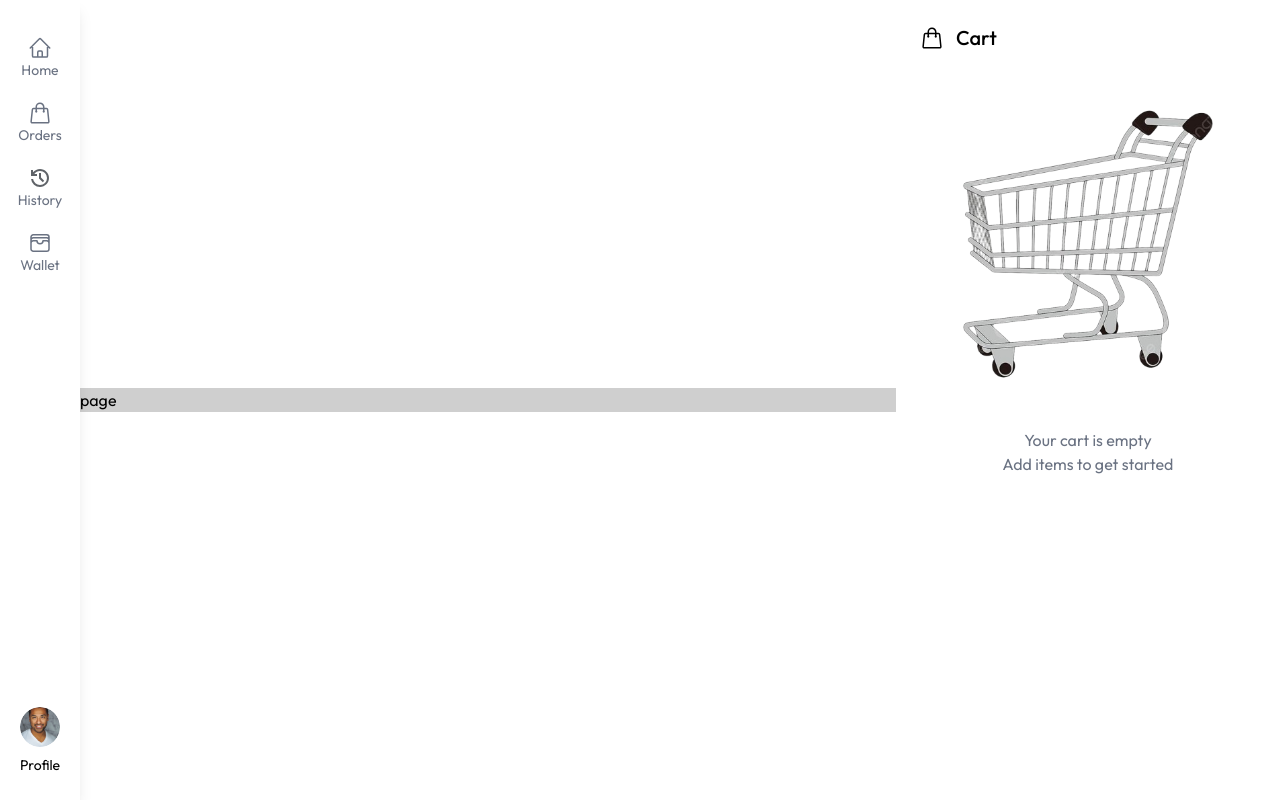
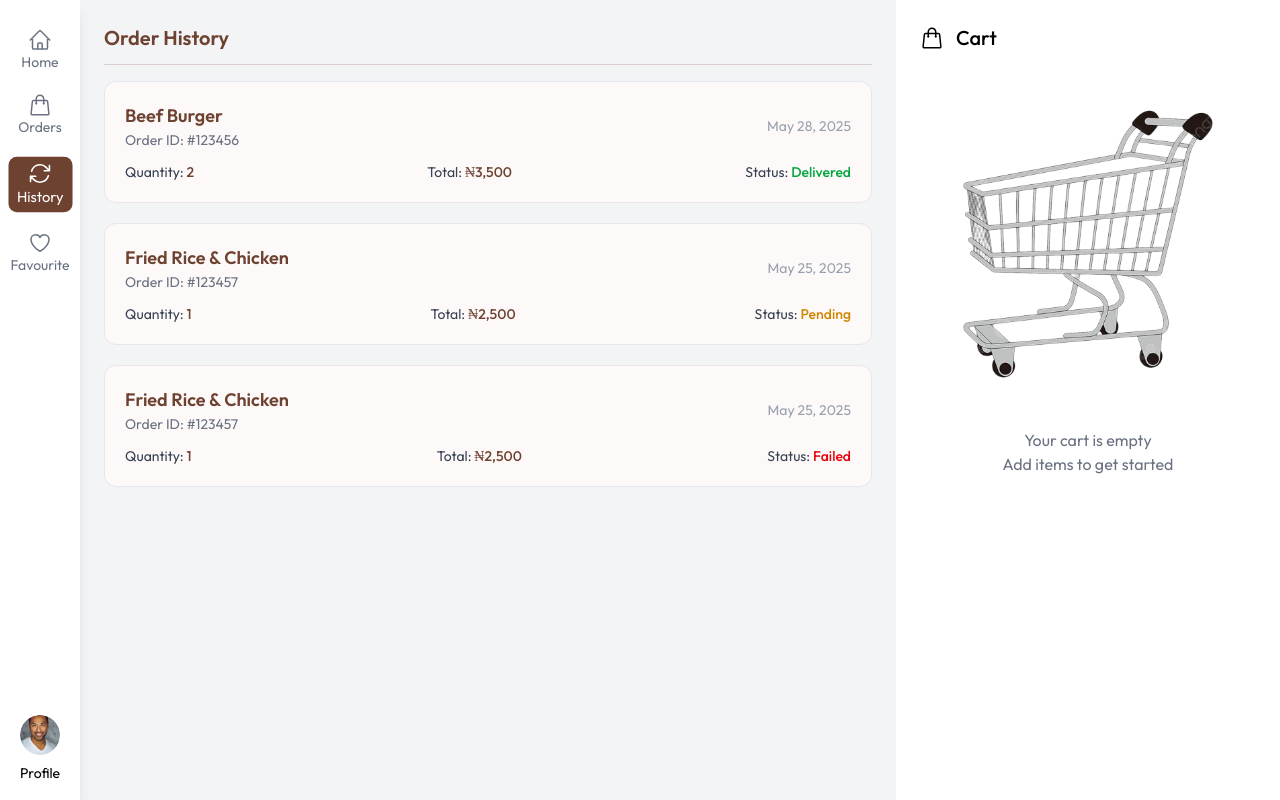
Before and after one commit to Godspowerj/Foodnest, a Next.js app: page /history in a window 1280 px wide. Built offline with nearby package versions, Linux system fonts and the light colour scheme.

Commit message:
in progress

```diff
--- a/src/app/history/page.tsx
+++ b/src/app/history/page.tsx
@@ -1,9 +1,65 @@
-import React from 'react'
+import React from 'react';
+import Navbar from '@/components/navbar';
 
-const page = () => {
+const History = () => {
   return (
-    <div>page</div>
-  )
-}
+    <main className="min-h-screen bg-gray-100 lg:p-6 p-4">
+      <Navbar />
+      <div className="max-w-4xl mx-auto  ">
+        <h1 className=" mb-4 text-xl font-semibold  text-[#6e4231]  border-b border-[#6e4231]/20 pb-3">
+          Order History
+        </h1>
 
-export default page
+        {/* Example order items */}
+        <div className="space-y-5">
+          <div className="border border-gray-200 rounded-xl p-5 bg-[#fdf9f8] hover:shadow-md transition">
+            <div className="flex justify-between items-center mb-3">
+              <div>
+                <h2 className="text-lg font-semibold text-[#6e4231]">Beef Burger</h2>
+                <p className="text-sm text-gray-500">Order ID: #123456</p>
+              </div>
+              <span className="text-sm text-gray-400">May 28, 2025</span>
+            </div>
+            <div className="flex justify-between text-sm text-gray-700">
+              <p>Quantity: <span className="text-[#6e4231] font-medium">2</span></p>
+              <p>Total: <span className="text-[#6e4231] font-medium">₦3,500</span></p>
+              <p>Status: <span className="text-green-600 font-medium">Delivered</span></p>
+            </div>
+          </div>
+
+          <div className="border border-gray-200 rounded-xl p-5 bg-[#fdf9f8] hover:shadow-md transition">
+            <div className="flex justify-between items-center mb-3">
+              <div>
+                <h2 className="text-lg font-semibold text-[#6e4231]">Fried Rice & Chicken</h2>
+                <p className="text-sm text-gray-500">Order ID: #123457</p>
+              </div>
+              <span className="text-sm text-gray-400">May 25, 2025</span>
+            </div>
+            <div className="flex justify-between text-sm text-gray-700">
+              <p>Quantity: <span className="text-[#6e4231] font-medium">1</span></p>
+              <p>Total: <span className="text-[#6e4231] font-medium">₦2,500</span></p>
+              <p>Status: <span className="text-yellow-600 font-medium">Pending</span></p>
+            </div>
+          </div>
+
+           <div className="border border-gray-200 rounded-xl p-5 bg-[#fdf9f8] hover:shadow-md transition">
+            <div className="flex justify-between items-center mb-3">
+              <div>
+                <h2 className="text-lg font-semibold text-[#6e4231]">Fried Rice & Chicken</h2>
+                <p className="text-sm text-gray-500">Order ID: #123457</p>
+              </div>
+              <span className="text-sm text-gray-400">May 25, 2025</span>
+            </div>
+            <div className="flex justify-between text-sm text-gray-700">
+              <p>Quantity: <span className="text-[#6e4231] font-medium">1</span></p>
+              <p>Total: <span className="text-[#6e4231] font-medium">₦2,500</span></p>
+              <p>Status: <span className="text-red-600 font-medium">Failed</span></p>
+            </div>
+          </div>
+        </div>
+      </div>
+    </main>
+  );
+};
+
+export default History;
--- a/src/app/order/page.tsx
+++ b/src/app/order/page.tsx
@@ -13,17 +13,17 @@ const OrderPage: React.FC = () => {
       <div className=" mx-auto ">
         <Navbar />
         <section className="mb-8">
-          <h2 className="mb-4 text-xl font-semibold">Your Order</h2>
+          <h2 className="mb-4 text-xl font-semibold text-[#6e4231]">Your Order</h2>
           <table className="w-full border-collapse">
             <thead>
               <tr>
-                <th className="text-left px-2 py-2 border-b border-gray-200">
+                <th className="text-left px-2 py-2 border-b text-[#6e4231] border-gray-200">
                   Item
                 </th>
-                <th className="text-center px-2 py-2 border-b border-gray-200">
+                <th className="text-center px-2 py-2 border-b text-[#6e4231] border-gray-200">
                   Qty
                 </th>
-                <th className="text-right px-2 py-2 border-b border-gray-200">
+                <th className="text-right px-2 py-2 border-b text-[#6e4231] border-gray-200">
                   Price
                 </th>
               </tr>
@@ -76,10 +76,10 @@ const OrderPage: React.FC = () => {
 
             <tfoot>
               <tr>
-                <td colSpan={2} className="text-right px-2 py-2 font-bold">
+                <td colSpan={2} className="text-right px-2 py-2 text-[#6e4231] font-bold">
                   Total
                 </td>
-                <td className="text-right px-2 py-2 font-bold">
+                <td className="text-right text-[#6e4231] px-2 py-2 font-bold">
                   ₦
                   {placeOrder.reduce(
                     (acc, item) => acc + item.price * item.quantity,
@@ -93,7 +93,7 @@ const OrderPage: React.FC = () => {
 
         {/* Delivery Details */}
         <section className="mb-8">
-          <h2 className="mb-4 text-lg font-semibold">Delivery Details</h2>
+          <h2 className="mb-4 text-lg font-semibold text-[#6e4231]">Delivery Details</h2>
           <form className="grid gap-4">
             <input
               type="text"
@@ -120,7 +120,7 @@ const OrderPage: React.FC = () => {
 
         {/* Payment Method */}
         <section className="mb-8">
-          <h2 className="mb-4 text-lg font-semibold">Payment Method</h2>
+          <h2 className="mb-4 text-lg font-semibold text-[#6e4231]">Payment Method</h2>
           <div className="flex gap-6">
             <label className="flex items-center gap-2">
               <input
--- a/src/asset/asset.tsx
+++ b/src/asset/asset.tsx
@@ -66,31 +66,16 @@ export const ShoppingIcon = () => (
 );
 
 export const HistoryIcon = () => (
-  <svg
-    xmlns="http://www.w3.org/2000/svg"
-    height="24px"
-    viewBox="0 -960 960 960"
-    width="24px"
-    fill="#5f6368"
-  >
-    <path d="M480-120q-138 0-240.5-91.5T122-440h82q14 104 92.5 172T480-200q117 0 198.5-81.5T760-480q0-117-81.5-198.5T480-760q-69 0-129 32t-101 88h110v80H120v-240h80v94q51-64 124.5-99T480-840q75 0 140.5 28.5t114 77q48.5 48.5 77 114T840-480q0 75-28.5 140.5t-77 114q-48.5 48.5-114 77T480-120Zm112-192L440-464v-216h80v184l128 128-56 56Z" />
-  </svg>
+  <svg xmlns="http://www.w3.org/2000/svg" fill="none" viewBox="0 0 24 24" strokeWidth={1.5} stroke="currentColor" className="size-6">
+  <path strokeLinecap="round" strokeLinejoin="round" d="M16.023 9.348h4.992v-.001M2.985 19.644v-4.992m0 0h4.992m-4.993 0 3.181 3.183a8.25 8.25 0 0 0 13.803-3.7M4.031 9.865a8.25 8.25 0 0 1 13.803-3.7l3.181 3.182m0-4.991v4.99" />
+</svg>
+
 );
-export const WalletIcon = () => (
-  <svg
-    xmlns="http://www.w3.org/2000/svg"
-    fill="none"
-    viewBox="0 0 24 24"
-    strokeWidth={1.5}
-    stroke="currentColor"
-    className="size-6"
-  >
-    <path
-      strokeLinecap="round"
-      strokeLinejoin="round"
-      d="M21 12a2.25 2.25 0 0 0-2.25-2.25H15a3 3 0 1 1-6 0H5.25A2.25 2.25 0 0 0 3 12m18 0v6a2.25 2.25 0 0 1-2.25 2.25H5.25A2.25 2.25 0 0 1 3 18v-6m18 0V9M3 12V9m18 0a2.25 2.25 0 0 0-2.25-2.25H5.25A2.25 2.25 0 0 0 3 9m18 0V6a2.25 2.25 0 0 0-2.25-2.25H5.25A2.25 2.25 0 0 0 3 6v3"
-    />
-  </svg>
+export const FavoriteIcon = () => (
+  <svg xmlns="http://www.w3.org/2000/svg" fill="none" viewBox="0 0 24 24" strokeWidth={1.5} stroke="currentColor" className="size-6">
+  <path strokeLinecap="round" strokeLinejoin="round" d="M21 8.25c0-2.485-2.099-4.5-4.688-4.5-1.935 0-3.597 1.126-4.312 2.733-.715-1.607-2.377-2.733-4.313-2.733C5.1 3.75 3 5.765 3 8.25c0 7.22 9 12 9 12s9-4.78 9-12Z" />
+</svg>
+
 );
 export const LogoutIcon = () => (
   <svg
--- a/src/components/Sidebar.tsx
+++ b/src/components/Sidebar.tsx
@@ -5,7 +5,7 @@ import {
   OrderIcon,
   HistoryIcon,
   CancelIcon,
-  WalletIcon,
+  FavoriteIcon,
 } from "@/asset/asset";
 import Link from "next/link";
 import { useContext } from "react";
@@ -27,12 +27,12 @@ const Sidebar: React.FC = () => {
     {
       icon: <HistoryIcon />,
       name: "History",
-      path: "/*",
+      path: "/history",
     },
     {
-      icon: <WalletIcon />,
-      name: "Wallet",
-      path: "/wallet",
+      icon: <FavoriteIcon />,
+      name: "Favourite",
+      path: "/favourite",
     },
   ];
 
@@ -48,7 +48,7 @@ const Sidebar: React.FC = () => {
   return (
     <>
       <div
-        className={`bg-white fixed bottom-0 left-0 w-full h-16 flex justify-between items-center  py-2 shadow-lg z-50 lg:static lg:h-screen lg:w-20 lg:flex-col lg:justify-between lg:items-center lg:px-5 lg:py-6 transition-transform duration-500 ${
+        className={`bg-white fixed bottom-0 left-0 w-full h-16 flex justify-between items-center  py-2 shadow-lg z-50 lg:static lg:h-screen lg:w-20 lg:flex-col lg:justify-between lg:items-center lg:px-5 lg:py-4 transition-transform duration-500 ${
           isSidebarOpen ? "translate-y-0" : "translate-y-full lg:translate-y-0"
         }`}
       >
@@ -72,7 +72,7 @@ const Sidebar: React.FC = () => {
                   )}
                 </span>
 
-                <span className=" text-[12px] lg:text-[14px]">
+                <span className="text-[12px] lg:text-[14px]">
                   {item.name}
                 </span>
               </Link>
--- a/src/components/navbar.tsx
+++ b/src/components/navbar.tsx
@@ -45,7 +45,7 @@ const Navbar = () => {
         </div>
       </div>
       {/* Greeting Section */}
-      <div className={`${['/order', '/wallet'].includes(pathname) ? 'hidden' : 'block'} mb-1 lg:hidden md:mb-3`}>
+      <div className={`${['/order', '/wallet','/history'].includes(pathname) ? 'hidden' : 'block'} mb-1 lg:hidden md:mb-3`}>
         <span className="text-2xl md:text-2xl font-semibold py-1">
           Hello there!
         </span>
@@ -56,7 +56,7 @@ const Navbar = () => {
 
 
       {/* Main Navbar */}
-    <div className={`${['/order', '/wallet'].includes(pathname) ? 'hidden lg:hidden' : 'flex lg:flex lg:items-center w-full lg:justify-between'}`}>
+    <div className={`${['/order', '/wallet','/history'].includes(pathname) ? 'hidden lg:hidden' : 'flex lg:flex lg:items-center w-full lg:justify-between'}`}>
        <h2 className={" text-black/70 md:text-2xl lg:block font-medium hidden md:hidden"}>
        Choose category
        </h2>
```
Also changed, not shown: src/app/favourite/page.tsx (renamed from src/app/wallet/page.tsx).
